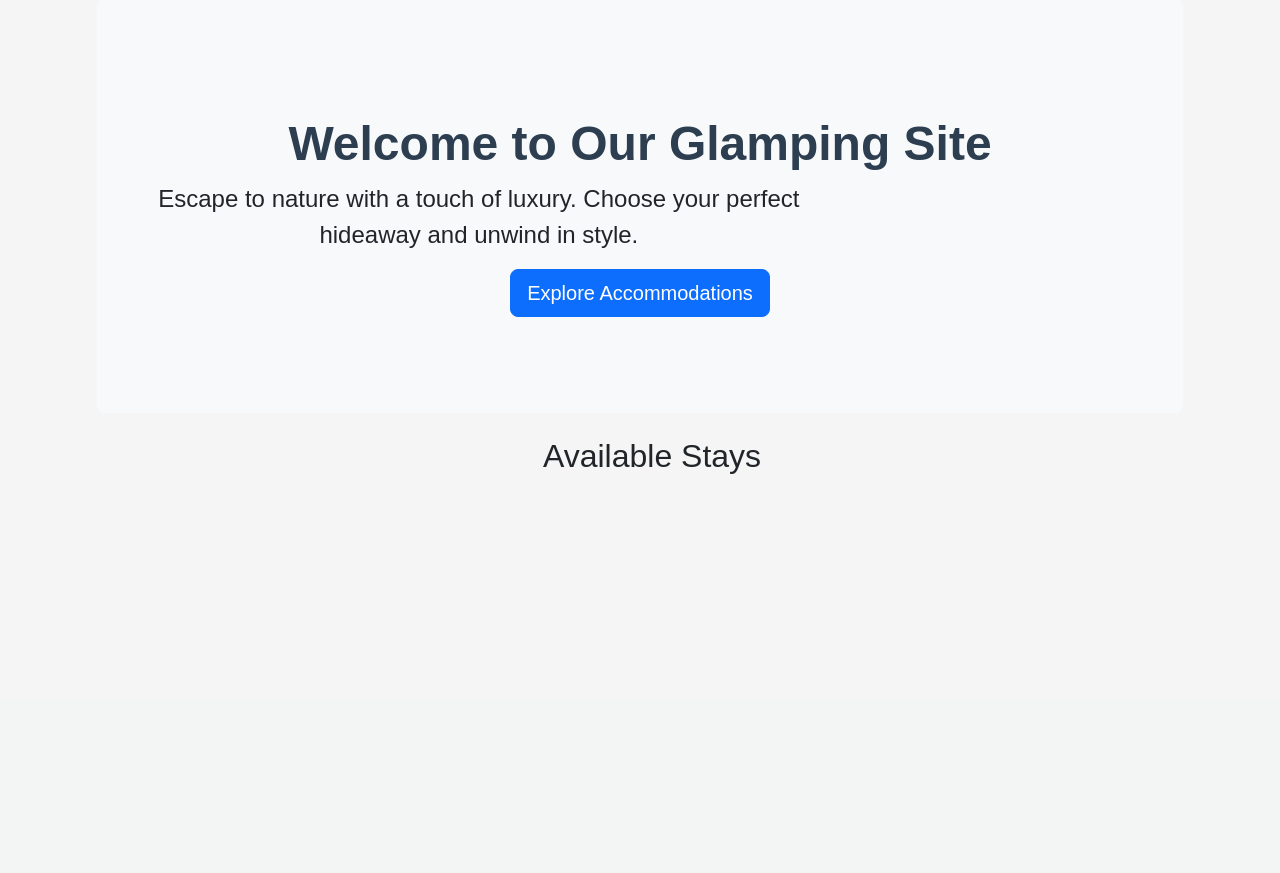
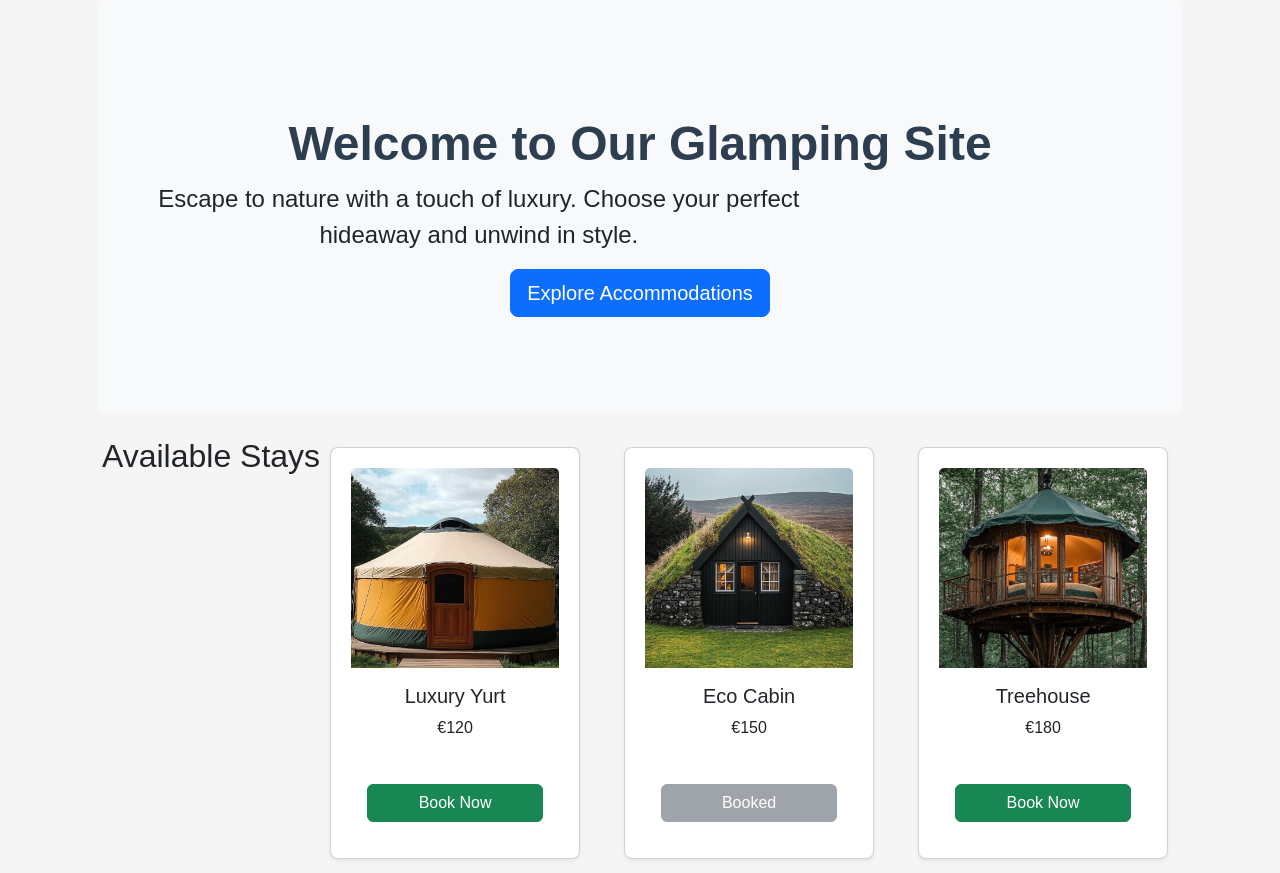
Before and after one commit to aruttle/assignment-module-3, a Flask app: page / in a window 1280 px wide. Shown: the part 101-974 px from the top of the page. Before the commit the page ends 575 px from the top, so only its background shows below. Run offline with Flask 3, Linux system fonts and the light colour scheme.

Commit message:
Added images for accommodations and updated home.html

```diff
--- a/app.py
+++ b/app.py
@@ -4,37 +4,30 @@
 
 # Accommodations
 accommodations = [
-    {"id": 1, "name": "Luxury Yurt", "price": 120, "available": True},
-    {"id": 2, "name": "Eco Cabin", "price": 150, "available": False},
-    {"id": 3, "name": "Treehouse", "price": 180, "available": True},
+    {"id": 1, "name": "Luxury Yurt", "price": 120, "available": True, "image": "yurt.jpg"},
+    {"id": 2, "name": "Eco Cabin", "price": 150, "available": False, "image": "cabin.jpg"},
+    {"id": 3, "name": "Treehouse", "price": 180, "available": True, "image": "treehouse.jpg"},
 ]
+
+# Ensure every accommodation has an image (fallback to default)
+for acc in accommodations:
+    acc.setdefault("image", "default.jpg")
+
 
 @app.route("/")
 def home():
-    return render_template("home.html")
+    return render_template("home.html", accommodations=accommodations)
+
 
 @app.route("/about")
 def about():
     return render_template("about.html")
 
-# Booking Route
-@app.route('/book/<int:acc_id>', methods=['GET', 'POST'])
-def book(acc_id):
-    acc = next((a for a in accommodations if a['id'] == acc_id), None)
-    if not acc or not acc['available']:
-        return "Accommodation not available", 400
-
-    if request.method == 'POST':
-        name = request.form['name']
-        email = request.form['email']
-        acc['available'] = False  # Mark as booked
-        return redirect(url_for('home'))
-
-    return render_template('booking.html', accommodation=acc)
 
 @app.route("/gallery")
 def gallery():
     return render_template("gallery.html")
+
 
 @app.route("/contact", methods=["GET", "POST"])
 def contact():
@@ -46,5 +39,22 @@
         return render_template("contact.html", success=True)
     return render_template("contact.html", success=False)
 
-if __name__ == '__main__':
+
+@app.route("/book/<int:acc_id>", methods=["GET", "POST"])
+def book(acc_id):
+    acc = next((a for a in accommodations if a["id"] == acc_id), None)
+    if not acc or not acc["available"]:
+        return "Accommodation not available", 400
+
+    if request.method == "POST":
+        name = request.form["name"]
+        email = request.form["email"]
+        acc["available"] = False  # Mark as booked
+        print(f"Booking confirmed: {acc['name']} for {name} ({email})")
+        return redirect(url_for("home"))
+
+    return render_template("booking.html", accommodation=acc)
+
+
+if __name__ == "__main__":
     app.run(debug=True, port=8080)
--- a/templates/home.html
+++ b/templates/home.html
@@ -19,7 +19,11 @@
   <div class="col-md-4 mb-4">
     <div class="card h-100 shadow-sm">
       <!-- I need to swap the src below with actual image paths -->
-      <img src="{{ url_for('static', filename='images/default.jpg') }}" class="card-img-top" alt="{{ acc.name }}">
+      <img src="{{ url_for('static', filename='images/' ~ acc.image) }}"
+     class="card-img-top"
+     style="height: 200px; object-fit: cover;"
+     alt="{{ acc.name }}">
+
       <div class="card-body d-flex flex-column">
         <h5 class="card-title">{{ acc.name }}</h5>
         <p class="card-text mb-4">€{{ acc.price }}</p>
```
Also changed, not shown: static/images/cabin.jpg (added), static/images/default.jpg (added), static/images/treehouse.jpg (added), static/images/yurt.jpg (added).
